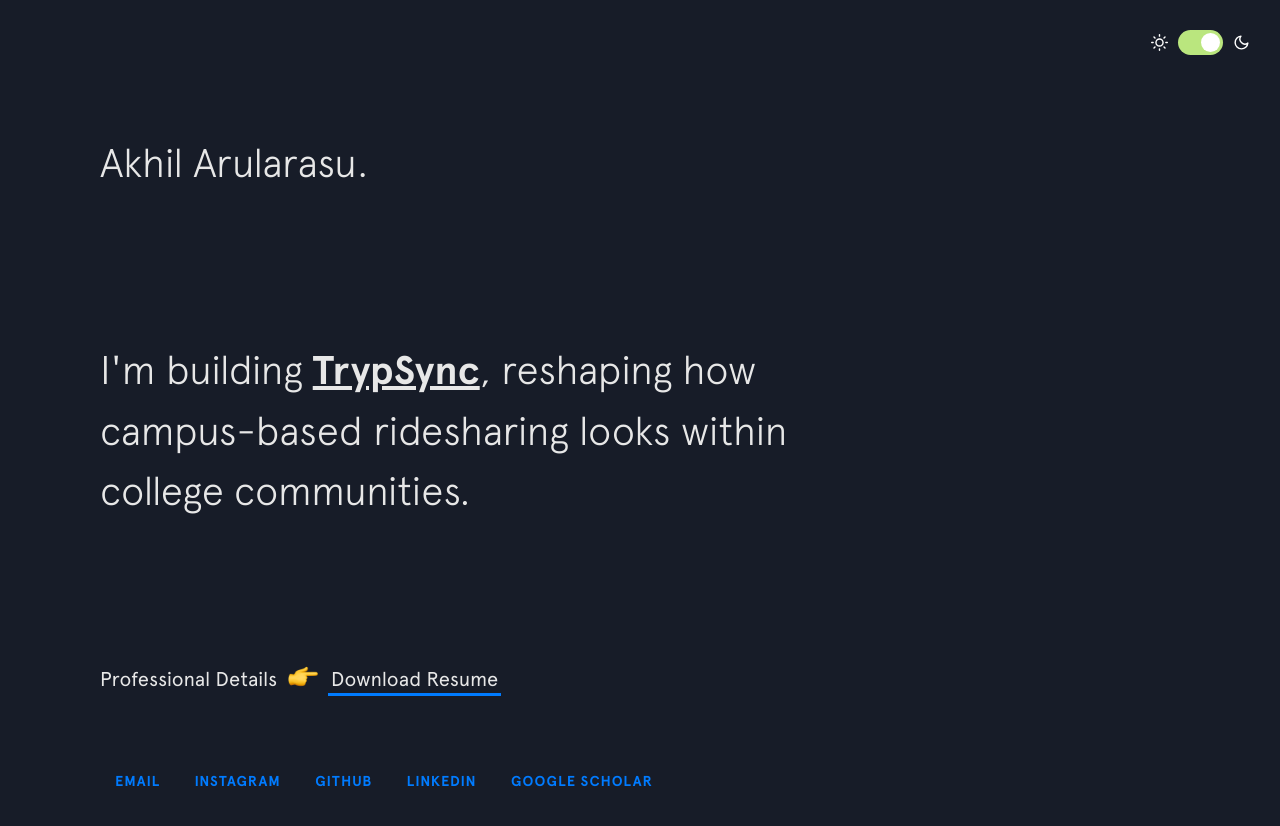
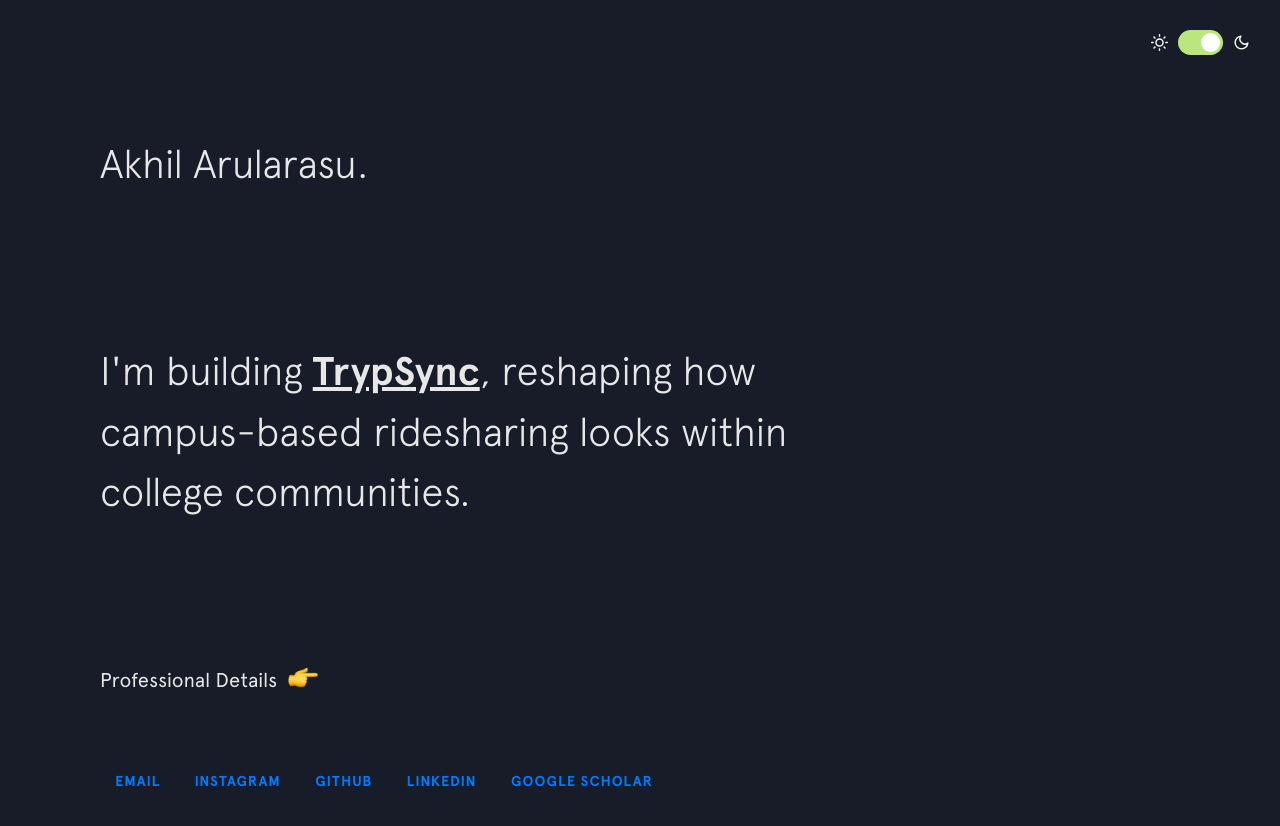
Before and after one commit to akhil-arularasu/akhil-arularasu.github.io, a Jekyll site: the page built from index.html, in a window 1280 px wide. Shown: the top 826 px of the page. Built offline with Jekyll 4.4.1, drawn with Linux system fonts in a browser that asks for light colours; nearby versions of some CDN libraries.

Commit message:
Update intro.html

```diff
--- a/_includes/intro.html
+++ b/_includes/intro.html
@@ -6,7 +6,6 @@
     <span> Professional Details </span>
     <span class="emoji pointer"></span>
     <span>
-      <a href="{{site.baseurl}}/CV.pdf" target="_blank" class="highlight-link">Download Resume</a>
     </span>
   </h3>
 
```
